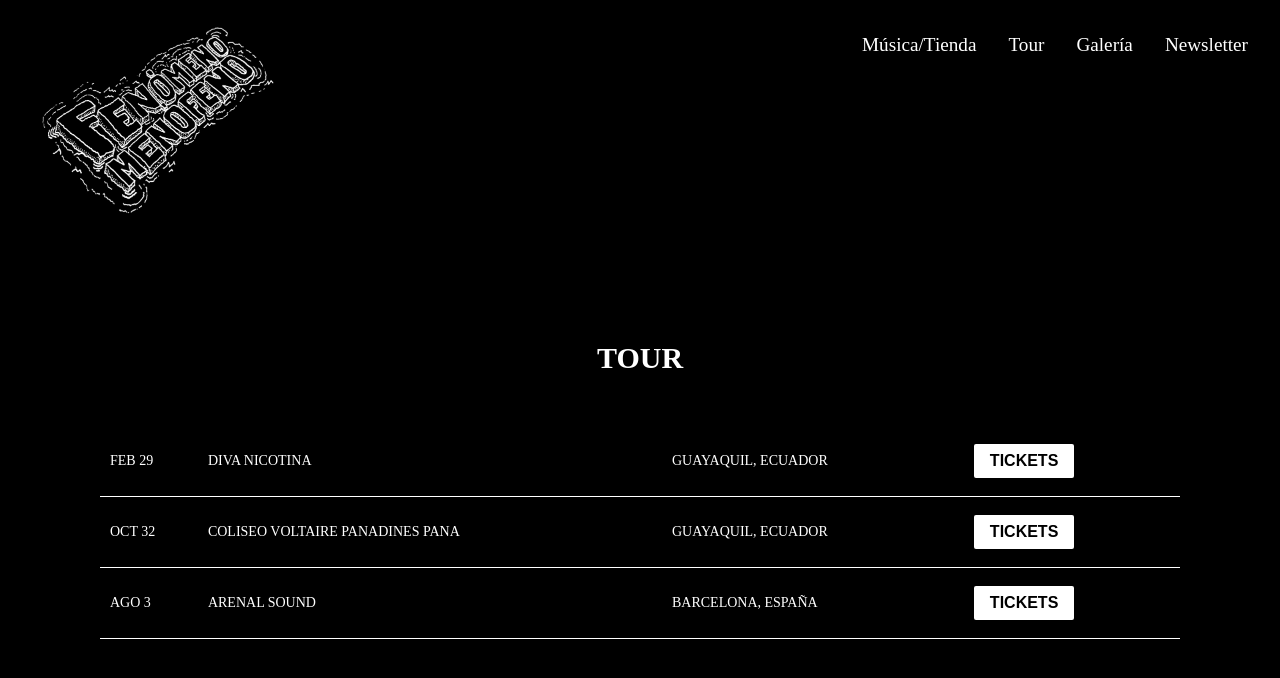
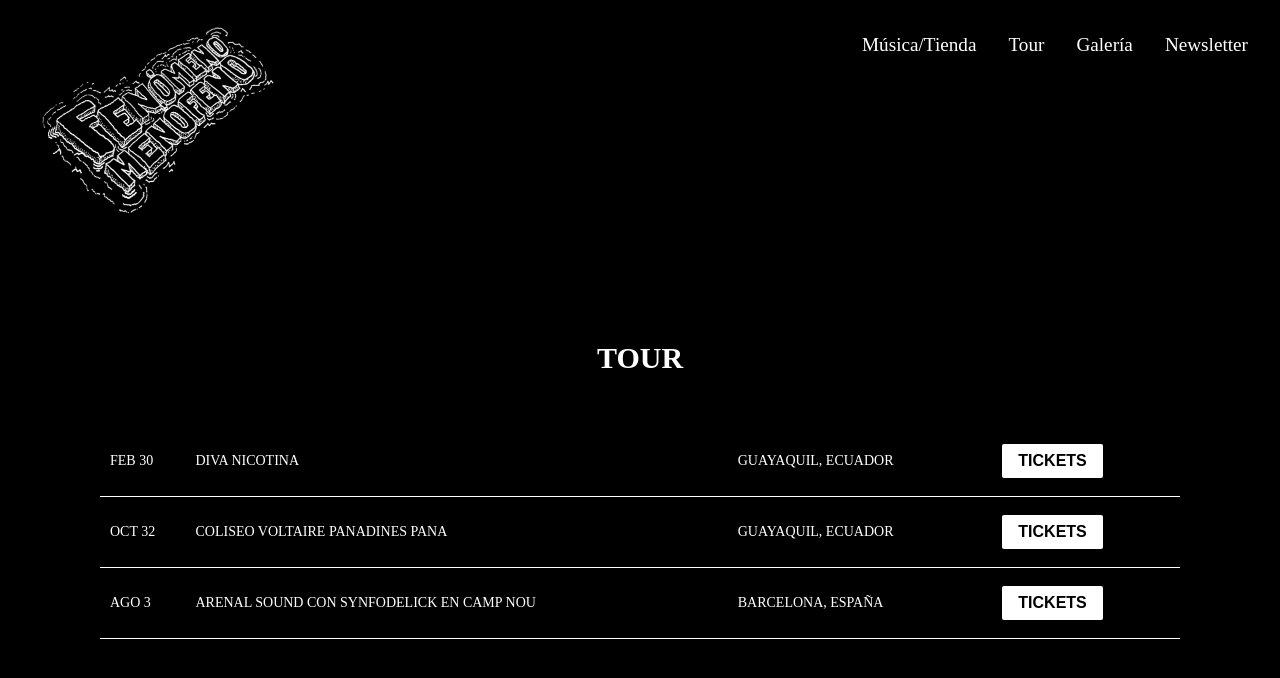
Before and after one commit to escorpion91/react-fnmn-new-website, a React (Create React App) app: page /tour in a window 1280 px wide. Shown: the top 678 px of the page. Built offline with nearby package versions, Linux system fonts and the light colour scheme.

Commit message:
third commit

```diff
--- a/src/components/Footer.js
+++ b/src/components/Footer.js
@@ -13,7 +13,7 @@
           {/* --------  OTRA ROW -------- */}
           <div className="row">
             <div className="tour__row">
-              <span>Feb 29</span>
+              <span>Feb 30</span>
             </div>
             <div className="tour__row">
               <span>Diva Nicotina</span>
@@ -22,10 +22,7 @@
               <span>Guayaquil, Ecuador</span>
             </div>
             <div className="tour__row">
-              <a
-                href=" https://www.bandsintown.com/t/103384466?app_id=umg_caroline_warpaint&amp;came_from=267&amp;utm_medium=api&amp;utm_source=public_api&amp;utm_campaign=ticket&amp;affil_code=umg_uk"
-                target="_blank"
-              >
+              <a href="" target="_blank">
                 <button type="button" className="boton">
                   <strong>TICKETS</strong>
                 </button>
@@ -44,10 +41,7 @@
               <span>Guayaquil, Ecuador</span>
             </div>
             <div className="tour__row">
-              <a
-                href=" https://www.bandsintown.com/t/103384466?app_id=umg_caroline_warpaint&amp;came_from=267&amp;utm_medium=api&amp;utm_source=public_api&amp;utm_campaign=ticket&amp;affil_code=umg_uk"
-                target="_blank"
-              >
+              <a href="" target="_blank">
                 <button type="button" className="boton">
                   <strong>TICKETS</strong>
                 </button>
@@ -60,16 +54,13 @@
               <span>Ago 3</span>
             </div>
             <div className="tour__row">
-              <span>Arenal Sound</span>
+              <span>Arenal Sound con Synfodelick en Camp Nou</span>
             </div>
             <div className="tour__row">
               <span>Barcelona, España</span>
             </div>
             <div className="tour__row">
-              <a
-                href=" https://www.bandsintown.com/t/103384466?app_id=umg_caroline_warpaint&amp;came_from=267&amp;utm_medium=api&amp;utm_source=public_api&amp;utm_campaign=ticket&amp;affil_code=umg_uk"
-                target="_blank"
-              >
+              <a href="" target="_blank">
                 <button type="button" className="boton">
                   <strong>TICKETS</strong>
                 </button>
```
